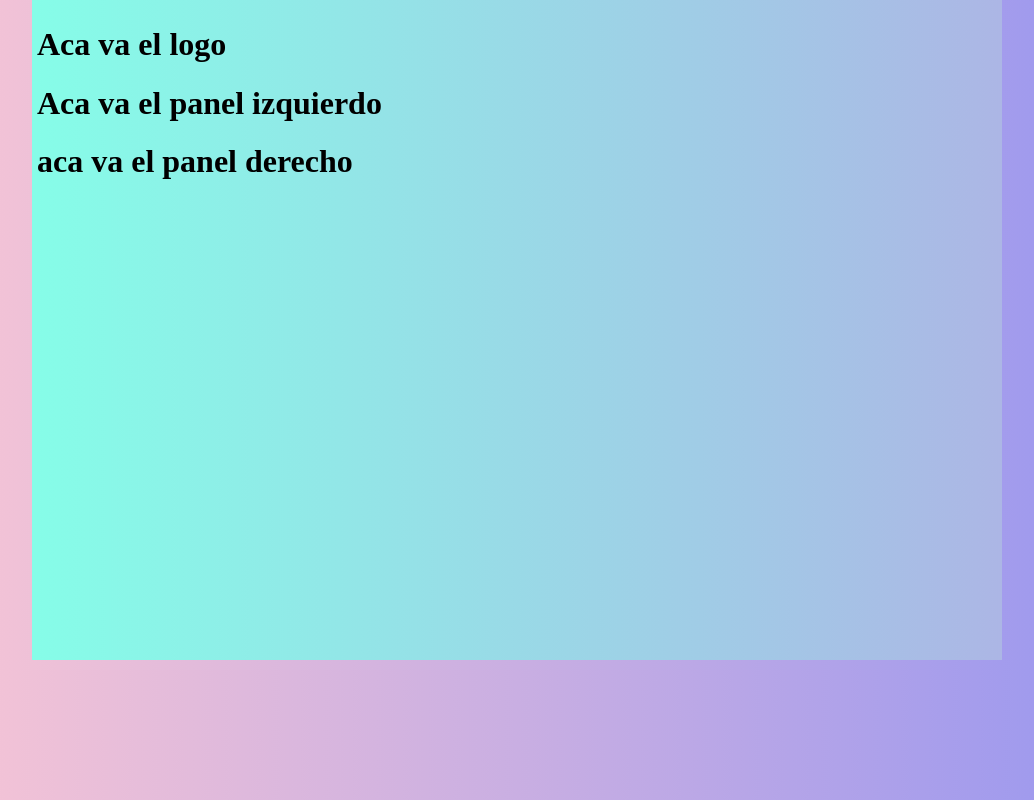
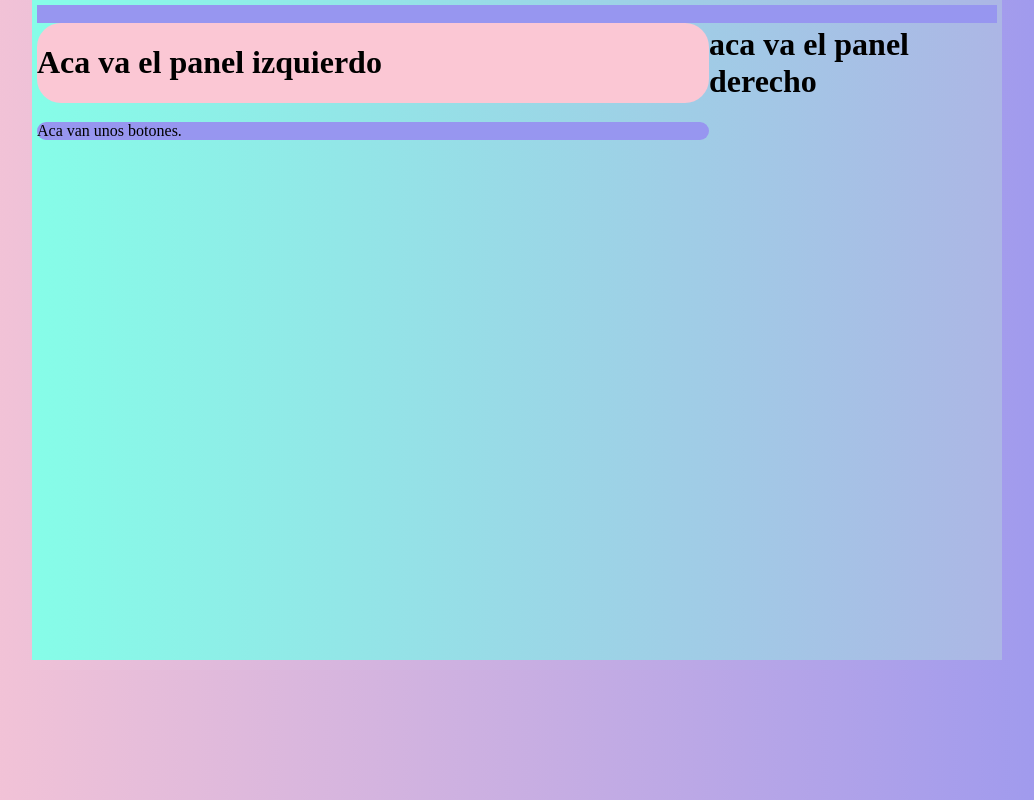
Before and after one commit to elenuco/EcryptadorAlura, a plain HTML site: page index.html in a window 1280 px wide. Shown: the whole page, without its empty margins (123-1157 px from the left). Drawn offline with Linux system fonts and the light colour scheme.

Commit message:
actualizacion de proyecto

```diff
--- a/index.html
+++ b/index.html
@@ -10,7 +10,7 @@
 <body>
     <div class="container">
      <div class="logo">
-     <h1>Aca va el logo</h1>
+     <img src="" alt="">
      </div>
      <div class="left">
         <h1>Aca va el panel izquierdo</h1>
@@ -18,6 +18,9 @@
      <div class="right">
         <h1>aca va el panel derecho</h1>
      </div>
+     <div class="left-button">
+      Aca van unos botones.
+     </div>
     </div>
 </body>
 </html>
--- a/style.css
+++ b/style.css
@@ -15,5 +15,28 @@ body{
     background: linear-gradient(to right, #86fde8, #acb6e5); /* W3C, IE 10+/ Edge, Firefox 16+, Chrome 26+, Opera 12+, Safari 7+ */
 }
 .logo{
-
+    width: 100%;
+    float: left;
+    background: #9796f0;
 }
+.left{
+    float: left;
+    width: 70%;
+    height: auto;
+    border-radius: 24px;
+    background: #fbc7d4;
+}
+.rigth{
+    float: right;
+    width: 30%;
+    height: auto;
+    border-radius: 24px;
+    background-color: #fbc7d4;
+}
+.left-button{
+    float: left;
+    width: 70%;
+    height: auto;
+    border-radius: 24px;
+    background: #9796f0;
+}
```
